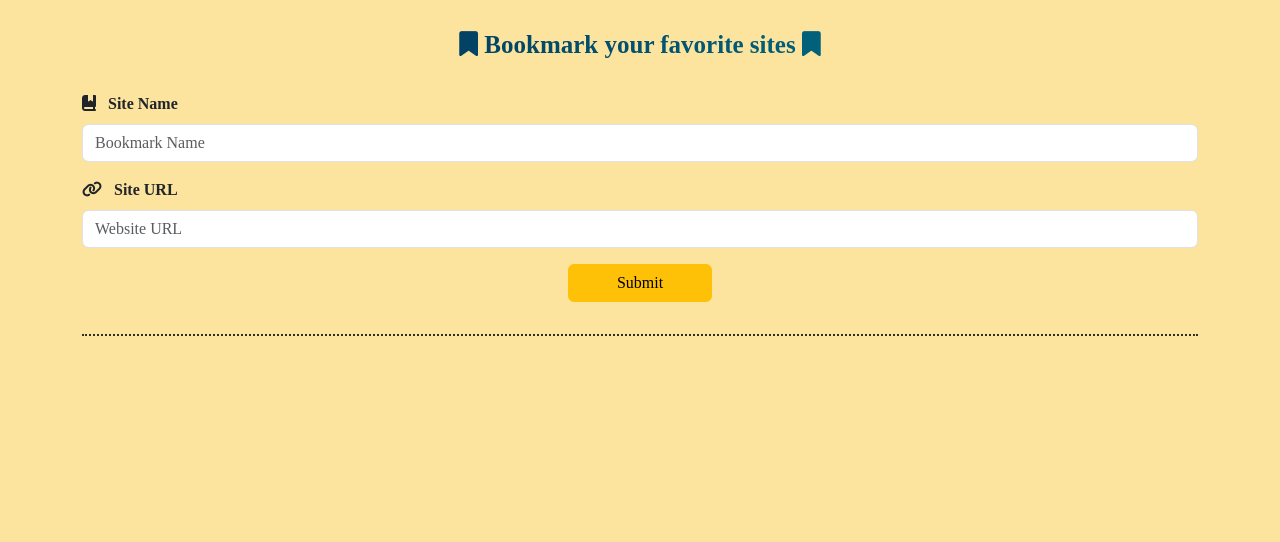
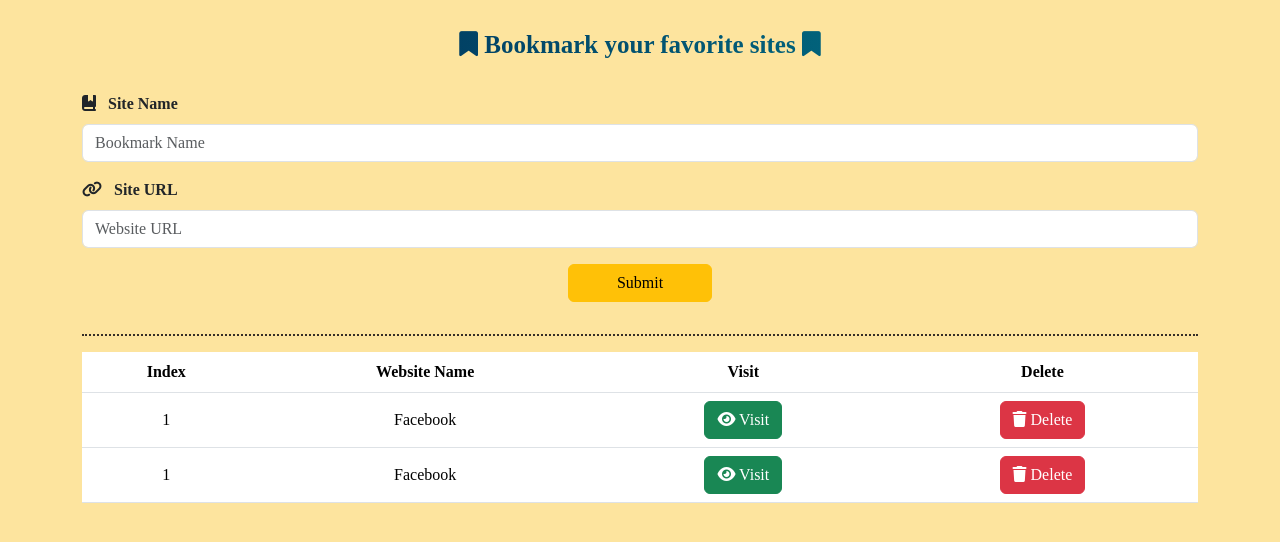
Before and after one commit to khaledradwan96/Bookmarker, a plain HTML site: page index.html in a window 1280 px wide. Shown: the part 144-686 px from the top of the page. Drawn offline with Linux system fonts and the light colour scheme; a web font is replaced by a local one.

Commit message:
Build: add table for websites

```diff
--- a/index.html
+++ b/index.html
@@ -47,6 +47,50 @@
 
                 <button class="btn btn-warning px-5 mt-3">Submit</button>
             </div>
+            <table class="table mt-3 text-center bg-light">
+                <thead>
+                    <tr>
+                        <th>Index</th>
+                        <th>Website Name</th>
+                        <th>Visit</th>
+                        <th>Delete</th>
+                    </tr>
+                </thead>
+                <tbody class="align-middle">
+                    <tr>
+                        <td>1</td>
+                        <td>Facebook</td>
+                        <td>
+                            <a href="#" class="btn btn-success">
+                                <i class="fa-solid fa-eye"></i>
+                                Visit
+                            </a>
+                        </td>
+                        <td>
+                            <a href="#" class="btn btn-danger">
+                                <i class="fa-solid fa-trash"></i>
+                                Delete
+                            </a>
+                        </td>
+                    </tr>
+                    <tr>
+                        <td>1</td>
+                        <td>Facebook</td>
+                        <td>
+                            <a href="#" class="btn btn-success">
+                                <i class="fa-solid fa-eye"></i>
+                                Visit
+                            </a>
+                        </td>
+                        <td>
+                            <a href="#" class="btn btn-danger">
+                                <i class="fa-solid fa-trash"></i>
+                                Delete
+                            </a>
+                        </td>
+                    </tr>
+                </tbody>
+            </table>
         </div>
     </main>
 
```
